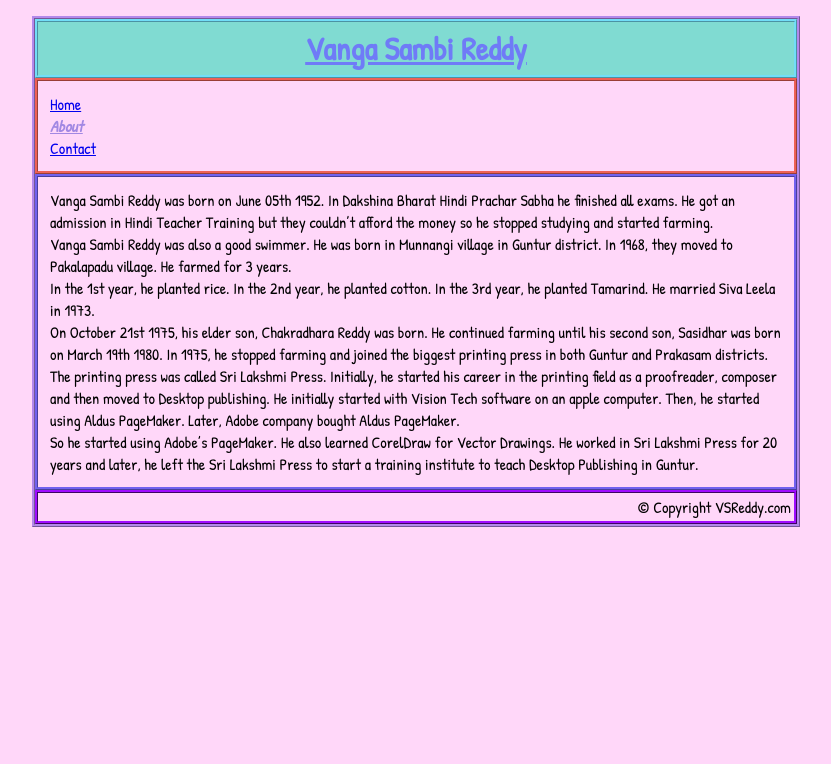
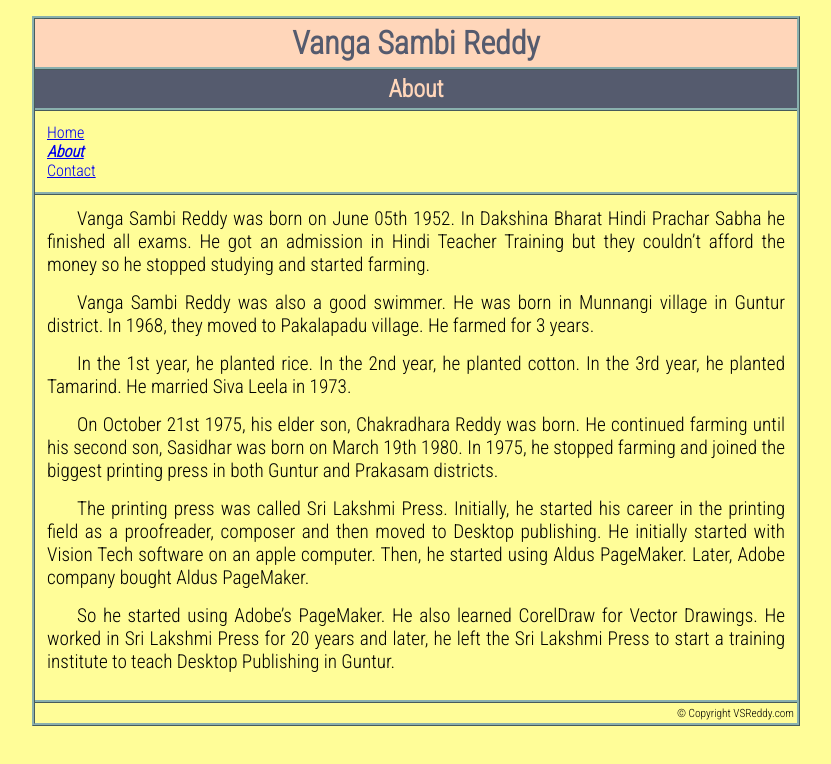
Before and after one commit to saivanga/vsreddy.lasya.net, a plain HTML site: page matter.html in a window 1280 px wide. Shown: the whole page, without its empty margins (224-1055 px from the left). Drawn offline with Linux system fonts and the light colour scheme.

Commit message:
Updating all styles

```diff
--- a/css/styles.css
+++ b/css/styles.css
@@ -7,18 +7,26 @@ html {
 }
 
 body {
-  font-family: "Patrick Hand", cursive;
-  background-color: #ffd7f9;
-  border: 3px ridge #b388eb;
+  background-color: #fffd98;
+  border: 3px ridge #89b0ae;
   margin: 16px;
+  font-family: 'Roboto Condensed', sans-serif;
 }
 
 .header {
-  border:3px ridge #72ddf7 ;
+  border-bottom:3px ridge #89b0ae ;
   padding: 5px;
   text-align:center;
-  background-color: #80dbd2;
-  color: #6f7bf7;
+  background-color: #ffd6ba;
+  color: #555b6e;
+}
+
+h2 {
+  border-bottom: 3px ridge #89b0ae;
+  padding: 5px;
+  text-align: center;
+  background-color:#555b6e ;
+  color:#ffd6ba;
 }
 
 li {
@@ -27,24 +35,31 @@ li {
 
 .nav {
   padding: 12px;
-  border: 3px ridge #ee6055;
+  border-bottom: 3px ridge #89b0ae;
 }
+
 
 .content {
   padding: 12px;
-  border: 3px ridge #7161ef;
+  border-bottom: 3px ridge #89b0ae;
+  font-size: 1.2em;
+}
+
+.content p {
+  margin-bottom: 15px;
+  text-indent: 30px;
+  text-align: justify;
 }
 
 .active {
-  color: #a288e3;
   font-weight: bold;
   font-style: italic;
 }
 
 .footer {
-  border:3px ridge #7209b7;
   padding:3px;
   text-align: right;
+  font-size: 3mm;
 }
 /*8093f1*\
 /*72ddf7*\
@@ -52,3 +67,5 @@ li {
 /*fdc5f5*\
 /*80dbd2*\
 /*7209b7*\
+/*9b5de5*\
+/*fffd98*\
--- a/matter.html
+++ b/matter.html
@@ -5,15 +5,14 @@
     <meta name="viewport" content="width=device-width, initial-scale=1.0" />
     <title>VSReddy.com - About</title>
     <link rel="stylesheet" href="css/styles.css" />
-    <link
-      href="https://fonts.googleapis.com/css2?family=Patrick+Hand&display=swap"
-      rel="stylesheet"
-    />
+    <link href="https://fonts.googleapis.com/css2?family=Roboto+Condensed:wght@300&display=swap" rel="stylesheet">
+
   </head>
   <body>
     <div class="header">
-      <h1><u>Vanga Sambi Reddy</u></h1>
+      <h1>Vanga Sambi Reddy</h1>
     </div>
+      <h2>About</h2>
     <div class="nav">
       <li><a href="index.html">Home</a></li>
       <li><a href="matter.html" class="active">About</a></li>
```
Also changed, not shown: contact.html (+4 -5 lines), index.html (+3 -5 lines).
